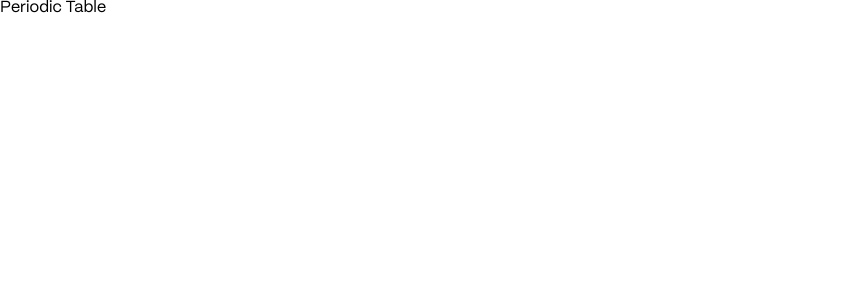
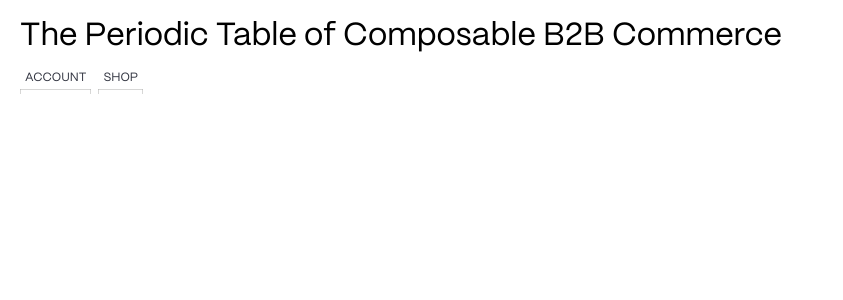
Before and after one commit to dmitryhb/periodic-table, a Vue app: page / in a window 1280 px wide. Shown: the top 300 px of the page, without its empty margins (0-843 px from the left). Built offline with nearby package versions, Linux system fonts and the light colour scheme.

Commit message:
PT-8: Add section header

```diff
--- a/src/App.vue
+++ b/src/App.vue
@@ -1,5 +1,11 @@
 <script setup lang="ts">
 </script>
 <template>
-  <div>Periodic Table</div>
+  <div>
+    <div class="title">The Periodic Table of Composable B2B Commerce</div>
+    <div class="section-header">
+      <div class="section">Account</div>
+      <div class="section">Shop</div>
+    </div>
+  </div>
 </template>
--- /dev/null
+++ b/src/assets/styles/_layout.scss
@@ -0,0 +1,13 @@
+body {
+  font-family: "PP Mori", sans-serif;
+  font-display: swap;
+  background: #fff;
+  color: #333642;
+  font-size: 14px;
+  margin: 20px;
+}
+
+.title {
+  font-size: 2rem;
+  color: #000;
+}
--- /dev/null
+++ b/src/assets/styles/_section-header.scss
@@ -0,0 +1,31 @@
+.section-header {
+  margin: 15px 0;
+  display: flex;
+  .section {
+    text-transform: uppercase;
+    font-size: 12px;
+    text-align: center;
+    border-bottom: 1px solid rgba(176, 175, 174, 0.5);
+    padding: 5px;
+    position: relative;
+
+    & + .section {
+      margin-left: 7px;
+    }
+
+    &:before, &:after {
+      content: "";
+      height: 5px;
+      position: absolute;
+      bottom: -5px;
+    }
+    &:before {
+      border-left: 1px solid rgba(176, 175, 174, 0.5);
+      left: 0;
+    }
+    &:after {
+      border-left: 1px solid rgba(176, 175, 174, 0.5);
+      right: 0;
+    }
+  }
+}
--- a/src/assets/styles/index.scss
+++ b/src/assets/styles/index.scss
@@ -1,7 +1,4 @@
 @import "reset";
 @import "fonts";
-
-body {
-  font-family: "PP Mori", sans-serif;
-  font-display: swap;
-}
+@import "layout";
+@import "section-header";
```
